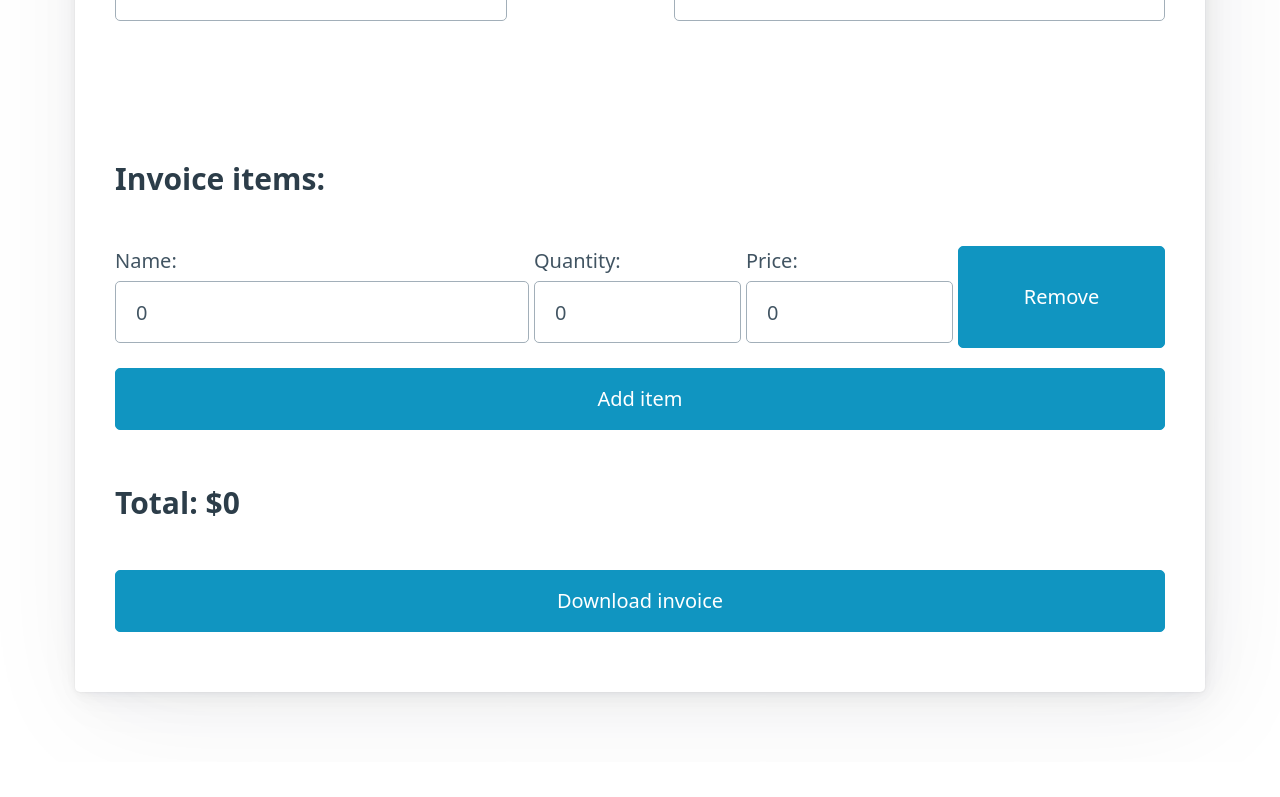
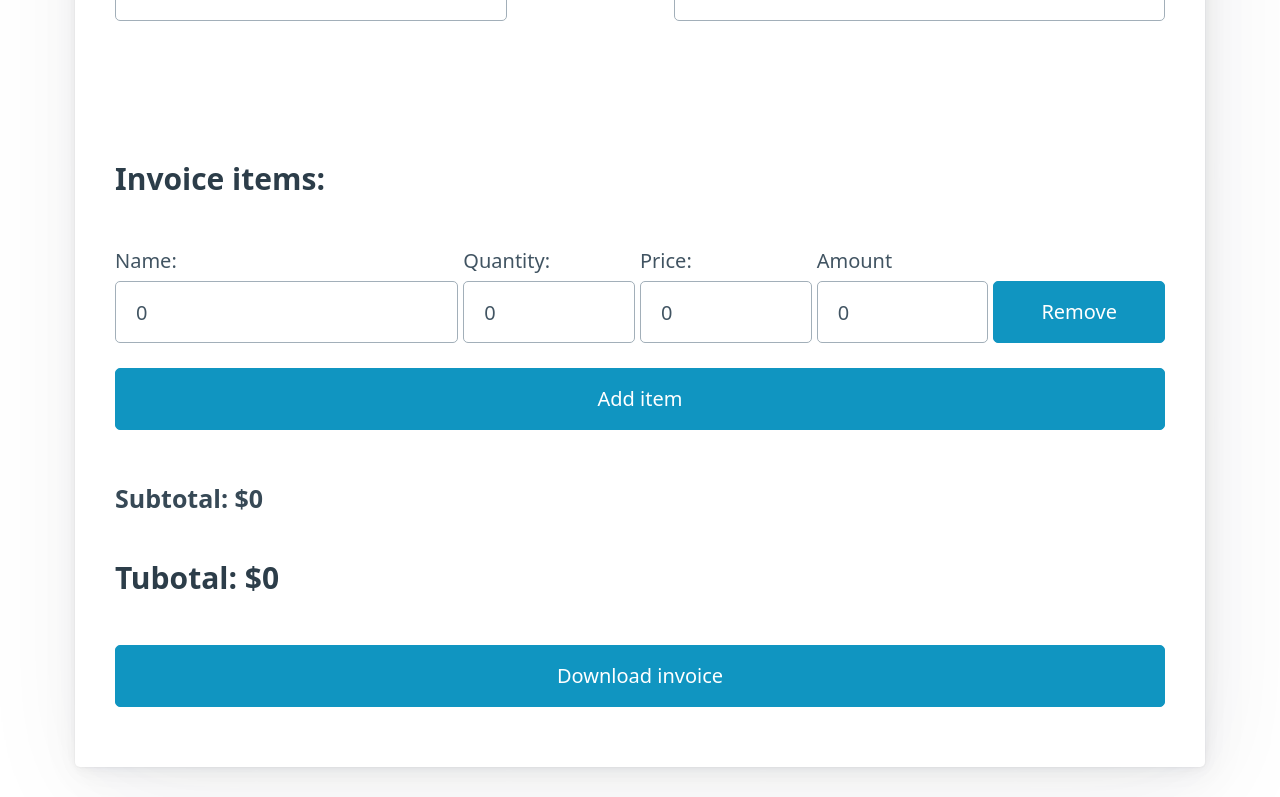
Before and after one commit to vshulya/invoice_app, a React (Create React App) app: page / in a window 1280 px wide. Shown: the part 592-1389 px from the top of the page. Before the commit the page ends 1354 px from the top, so only its background shows below. Built offline with nearby package versions, Linux system fonts and the light colour scheme.

Commit message:
feat: main invoice part

```diff
--- a/src/components/InvoiceForm/InvoiceForm.tsx
+++ b/src/components/InvoiceForm/InvoiceForm.tsx
@@ -65,9 +65,10 @@ const InvoiceApp: React.FC<Props> = (_props) => {
 	const [invoiceDueDate, setInvoiceDueDate] = useState('');
 	const [senderName, setSenderName] = useState('');
 	const [recipientName, setRecipientName] = useState('');
+	const [invoiceItems, setInvoiceItems] = useState<{ name: number, quantity: number, price: number }[]>([{ name: 0, quantity: 0, price: 0 }]);
+	const [invoiceItemAmount, setInvoiceItemAmount] = useState(0);
+	const [total, setTotal] = useState(0);
 
-	const [invoiceItems, setInvoiceItems] = useState<{ name: number, quantity: number, price: number }[]>([{ name: 0, quantity: 0, price: 0 }]);
-	const [total, setTotal] = useState(0);
 
 	useEffect(() => {
 		setTotal(calculateTotal(invoiceItems));
@@ -104,15 +105,9 @@ const InvoiceApp: React.FC<Props> = (_props) => {
 	};
 
 	const handleAddItem = () => {
-		setInvoiceItems([
-			...invoiceItems,
-			{
-				name: 0,
-				quantity: 0,
-				price: 0,
-			},
-		]);
-	};
+		const newItem = { name: 0, quantity: 0, price: 0 };
+		setInvoiceItems([...invoiceItems, newItem]);
+	}
 
 	const handleItemChange = (index: number, field: 'name' | 'quantity' | 'price', value: number) => {
 		const updatedItems = [...invoiceItems];
@@ -130,9 +125,11 @@ const InvoiceApp: React.FC<Props> = (_props) => {
 		const doc = new jsPDF();
 		doc.text(`Invoice #${invoiceNumber}`, 10, 10);
 		doc.text(`Invoice date: ${invoiceDate.toDateString()}`, 10, 20);
-		doc.text(`Customer name: ${senderName}`, 10, 30);
-		doc.text('Invoice items:', 10, 40);
-		let y = 50;
+		doc.text(`Due to: ${invoiceDueDate.toString()}`, 10, 30);
+		doc.text(`Sender: ${senderName}`, 10, 40);
+		doc.text(`Recipient: ${recipientName}`, 10, 50);
+		doc.text('Invoice items:', 10, 60);
+		let y = 70;
 		for (const item of invoiceItems) {
 			doc.text(`${item.name} x ${item.quantity} @ $${item.price} = $${item.quantity * item.price}`, 10, y);
 			y += 10;
@@ -160,7 +157,7 @@ const InvoiceApp: React.FC<Props> = (_props) => {
 								<div>
 									<label>
 										From:
-										<input type="text" value={senderName} onChange={handleSenderNameChange} required/>
+										<input type="text" value={senderName} onChange={handleSenderNameChange} required />
 									</label>
 								</div>
 							</div>
@@ -182,7 +179,7 @@ const InvoiceApp: React.FC<Props> = (_props) => {
 								<div>
 									<label>
 										To:
-										<input type="text" value={recipientName} onChange={handleRecipientNameChange} required/>
+										<input type="text" value={recipientName} onChange={handleRecipientNameChange} required />
 									</label>
 								</div>
 							</div>
@@ -191,7 +188,7 @@ const InvoiceApp: React.FC<Props> = (_props) => {
 						<h3>Invoice items:</h3>
 						{invoiceItems.map((item, index) => (
 							<div className='invoice__items' key={index}>
-								<label>
+								<label className='invoice__item'>
 									Name:
 									{/* <input type="text" value={item.name} onChange={(e) => handleItemChange(index, 'name', e.target.value)} />	 */}
 									<input type="number" value={item.name} onChange={(e) => handleItemChange(index, 'name', parseInt(e.target.value, 10))} />
@@ -204,12 +201,20 @@ const InvoiceApp: React.FC<Props> = (_props) => {
 									Price:
 									<input type="number" value={item.price} onChange={(e) => handleItemChange(index, 'price', parseInt(e.target.value, 10))} />
 								</label>
-								<button type="button" onClick={() => handleRemoveItem(index)}>Remove</button>
+								<label>
+									Amount
+									<input type="text" value={item.price*item.quantity} />
+								</label>
+								<label>
+									<button className='invoice__item-button' type="button" onClick={() => handleRemoveItem(index)}>Remove</button>
+								</label>
 							</div>
 						))}
+
 						<button type="button" onClick={handleAddItem}>Add item</button>
 						<br />
-						<h3>Total: ${total}</h3>
+						<h4>Subtotal: ${total}</h4>
+						<h3>Tubotal: ${total}</h3>
 						<button type="button" onClick={handleDownload}>Download invoice</button>
 
 					</article>
--- a/src/index.css
+++ b/src/index.css
@@ -41,5 +41,11 @@
 .invoice__items {
 	display: grid;
 	gap: 5px;
-  grid-template-columns: 2fr 1fr 1fr 1fr;
+  grid-template-columns: 2fr 1fr 1fr 1fr 1fr;
+	align-items: end;
 }
+
+.invoice__item-button {
+	height: calc(1rem * var(--line-height) + var(--form-element-spacing-vertical) * 2 + var(--border-width) * 2);
+	margin-top: calc(var(--spacing) * .25);
+}
```
